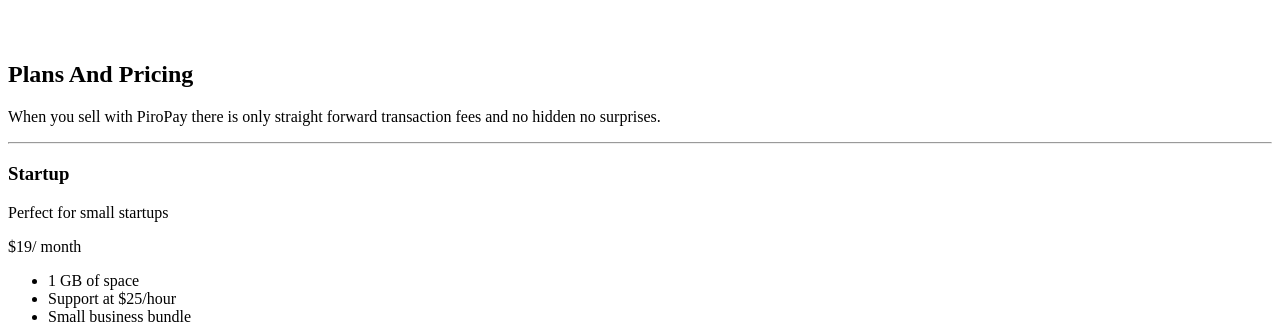
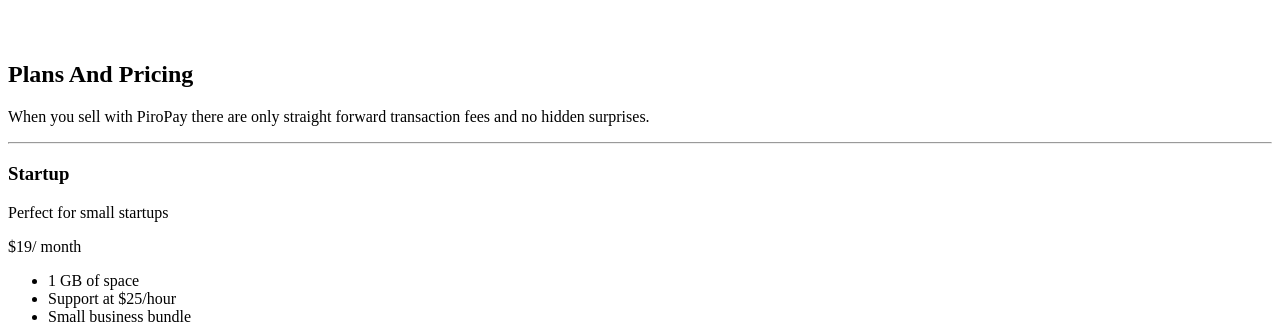
Before and after one commit to Banqee/piropay.github.io, a Jekyll site: the page built from _posts/2016-02-06-cabin.markdown, in a window 1280 px wide and 900 px high, scrolled down 8439 px. Shown: the part 152-476 px from the top of the window. Built offline with Jekyll 4.4.1, drawn with Linux system fonts in a browser that asks for light colours; nearby versions of some CDN libraries; library files that are not in the unit come from our copies.

Commit message:
Update pricing.html

```diff
--- a/_includes/pricing.html
+++ b/_includes/pricing.html
@@ -6,7 +6,7 @@
 		<div class="heading tc">
 		<h2>Plans And&nbsp;Pricing</h2>
 
-		<p class="lead tc"> When you sell with PiroPay there is only straight forward transaction fees and no hidden no surprises.</p>
+		<p class="lead tc"> When you sell with PiroPay there are only straight forward transaction fees and no hidden surprises.</p>
 			<hr class="star-primary">
     </div>
 			<section class="pricing container">
```
